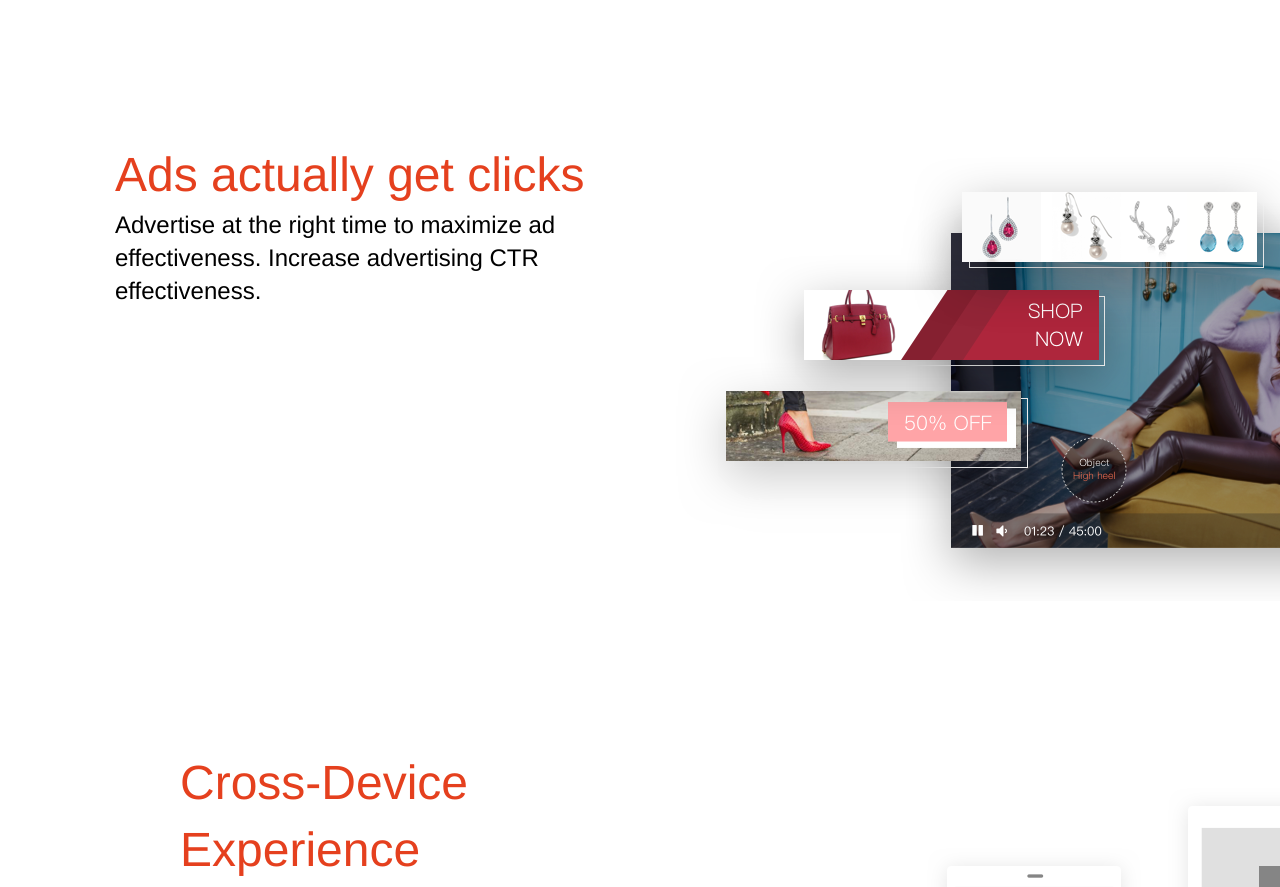
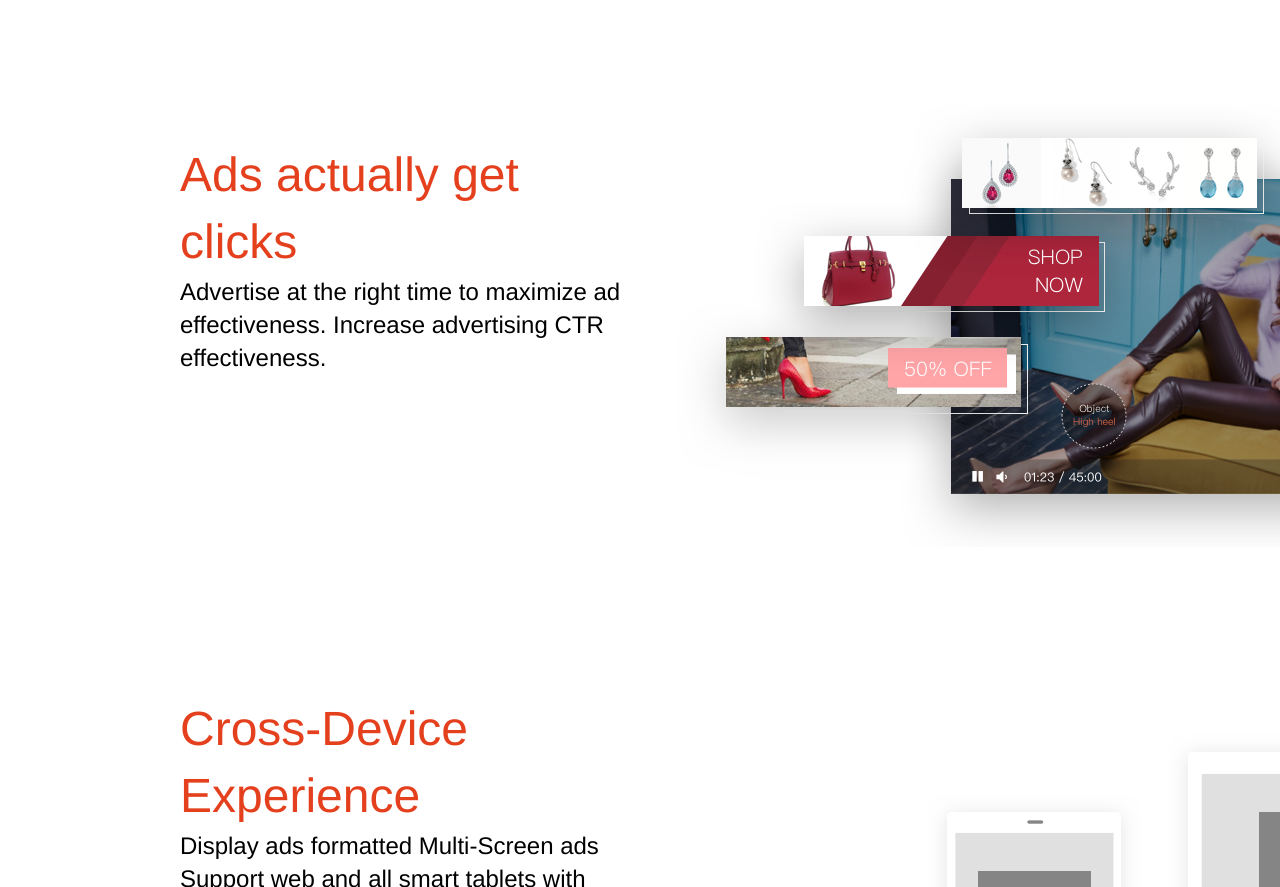
Before and after one commit to viscovery/vidsense, a plain HTML site: page index.html in a window 1280 px wide. Shown: the part 1357-2244 px from the top of the page. Drawn offline with Linux system fonts and the light colour scheme.

Commit message:
fix alignment

```diff
--- a/css/viscovery.css
+++ b/css/viscovery.css
@@ -276,7 +276,8 @@ section.container {
   padding-top: 110px;
 }
 
-.section-3, .section-4 .title-text {
+.section-3 .title-text,
+.section-4 .title-text {
   padding-left : 80px;
   padding-top: 54px;
 }
```
